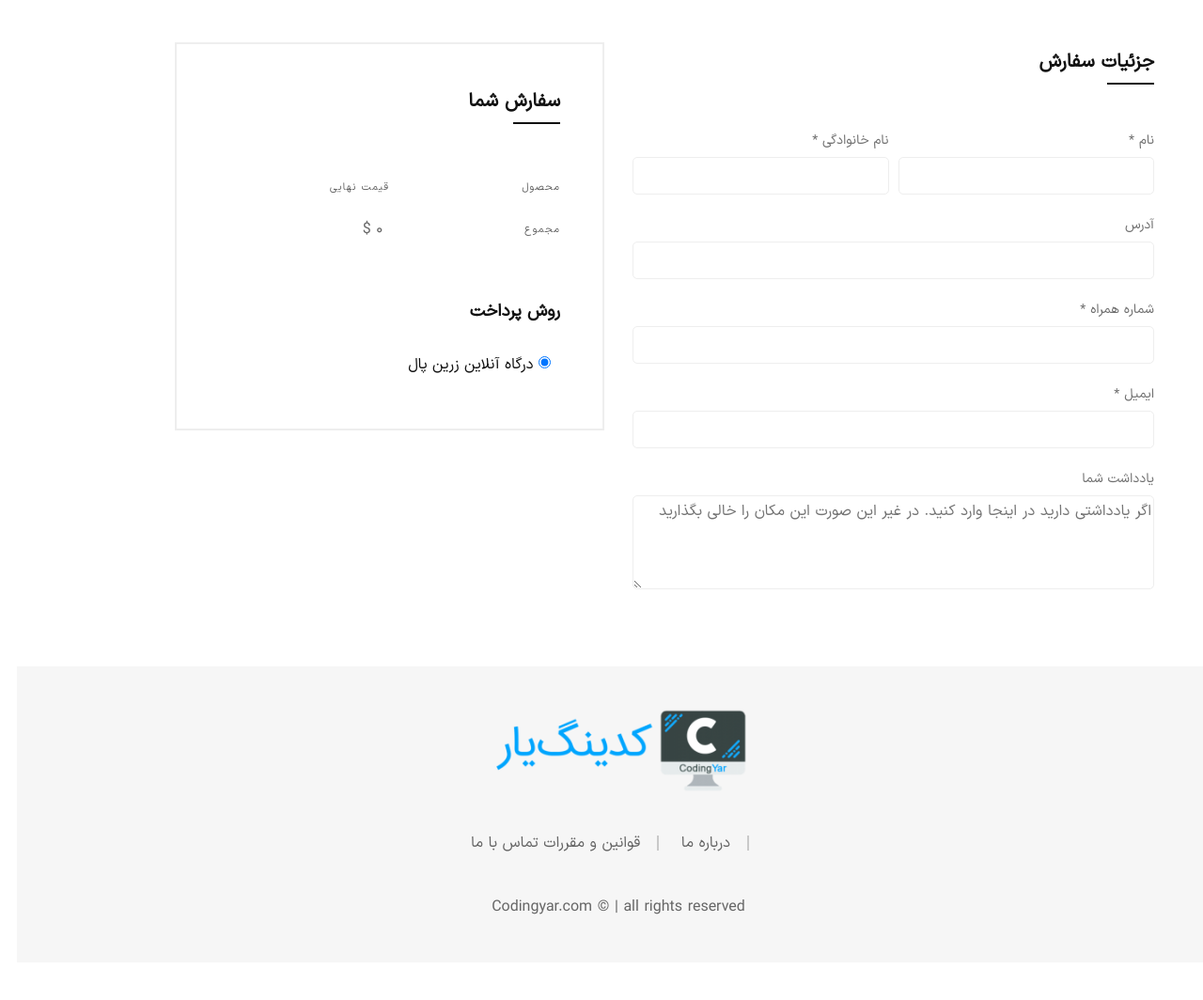
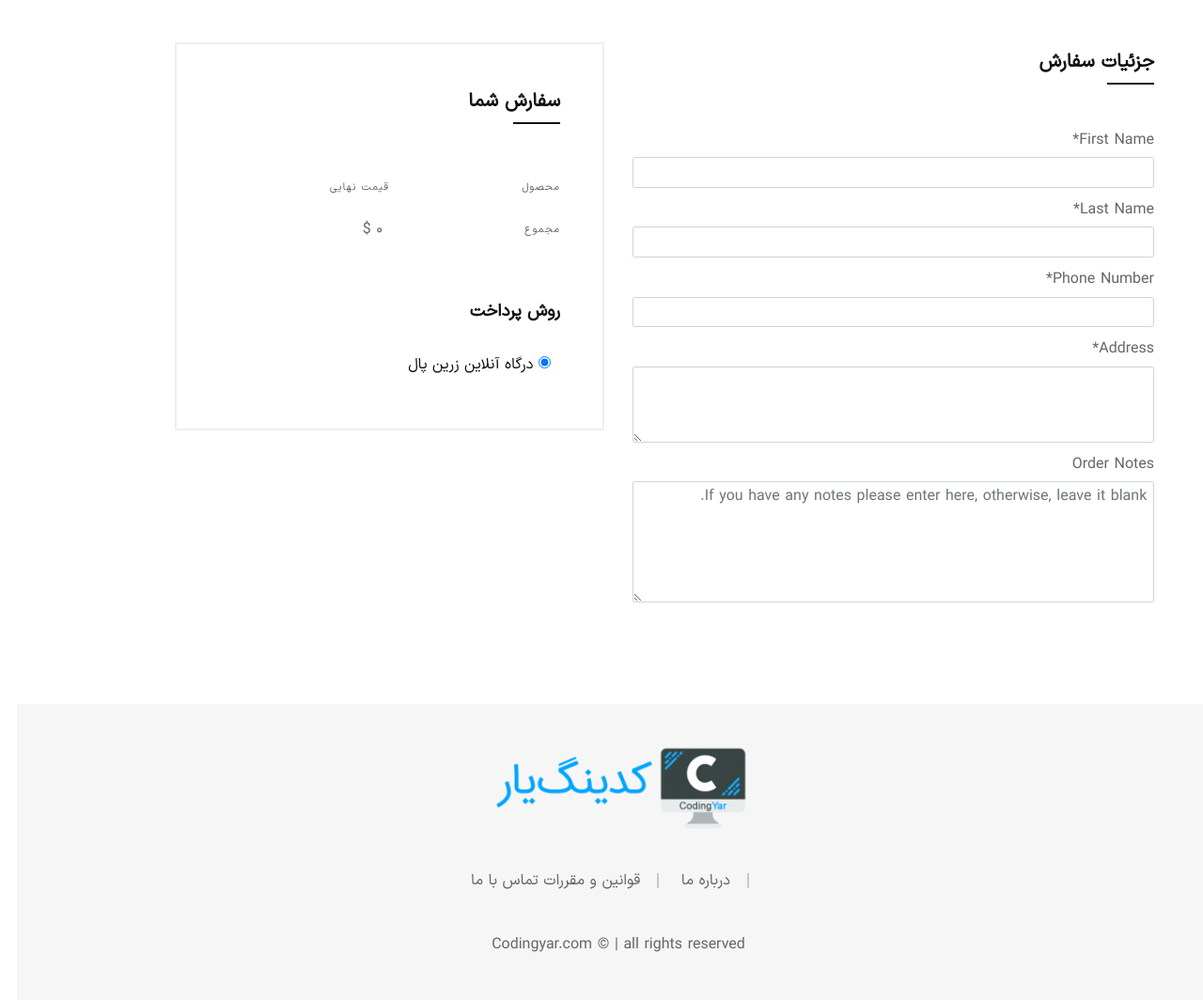
Before and after one commit to a1364t/onlineshop, a Django app: page /orders/create/ in a window 1280 px wide. Shown: the part 103-1167 px from the top of the page at 94% size. Before the commit the page ends 1076 px from the top, so only its background shows below. Run offline with Django 4.2, Linux system fonts and the light colour scheme; parts of the project's set-up code (start-up, migrations or seed data) failed here and were passed over; some libraries are stand-ins or nearby versions; some web fonts are replaced.

Commit message:
make form

```diff
--- /dev/null
+++ b/orders/forms.py
@@ -0,0 +1,17 @@
+from django import forms
+
+from .models import Order
+
+
+class OrderForm(forms.ModelForm):
+    class Meta:
+        model = Order
+        fields = ['first_name', 'last_name', 'phone_number', 'address', 'order_notes']
+        widgets = {
+            'address': forms.Textarea(attrs={'rows': 3}),
+            'order_notes': forms.Textarea(attrs={
+                'rows': 5,
+                'placeholder': 'If you have any notes please enter here, otherwise, leave it blank.'
+            }),
+
+        }
--- a/orders/models.py
+++ b/orders/models.py
@@ -1,20 +1,21 @@
 from django.db import models
 from django.conf import settings
+from django.utils.translation import gettext as _
 
 
 class Order(models.Model):
-    user = models.ForeignKey(settings.AUTH_USER_MODEL, on_delete=models.CASCADE)
-    is_paid = models.BooleanField(default=False)
+    user = models.ForeignKey(settings.AUTH_USER_MODEL, on_delete=models.CASCADE, verbose_name=_('User'))
+    is_paid = models.BooleanField(_('Is Paid?'), default=False)
 
-    first_name = models.CharField(max_length=100)
-    last_name = models.CharField(max_length=100)
-    phone_number = models.CharField(max_length=15)
-    address = models.CharField(max_length=700)
+    first_name = models.CharField(_('First Name'), max_length=100)
+    last_name = models.CharField(_('Last Name'), max_length=100)
+    phone_number = models.CharField(_('Phone Number'), max_length=15)
+    address = models.CharField(_('Address'), max_length=700)
 
-    order_notes = models.CharField(max_length=700, blank=True)
+    order_notes = models.CharField(_('Order Notes'), max_length=700, blank=True)
 
-    datetime_created = models.DateTimeField(auto_now_add=True)
-    datetime_modified = models.DateTimeField(auto_now=True)
+    datetime_created = models.DateTimeField(_('Created'), auto_now_add=True)
+    datetime_modified = models.DateTimeField(_('Modified'), auto_now=True)
 
     def __str__(self):
         return f'Order {self.id}'
--- a/orders/templates/orders/order_create.html
+++ b/orders/templates/orders/order_create.html
@@ -16,7 +16,7 @@
 {% block content %}
     <!-- Main Content Wrapper Start -->
     <div class="main-content-wrapper">
-        <div class="page-content-inner">
+        <div class="page-content-inner pb-5">
             <div class="container">
                 <div class="row pt--50 pt-md--40 pt-sm--20"></div>
                 <div class="row pb--80 pb-md--60 pb-sm--40">
@@ -26,42 +26,43 @@
                             <h2>جزئیات سفارش</h2>
                         </div>
                         <div class="checkout-form">
-                            <form action="#" class="form form--checkout">
-                                <div class="form-row mb--20">
-                                    <div class="form__group col-md-6 mb-sm--30">
-                                        <label for="billing_fname" class="form__label form__label--2">نام  <span class="required">*</span></label>
-                                        <input type="text" name="billing_fname" id="billing_fname" class="form__input form__input--2">
-                                    </div>
-                                    <div class="form__group col-md-6">
-                                        <label for="billing_lname" class="form__label form__label--2">نام خانوادگی  <span class="required">*</span></label>
-                                        <input type="text" name="billing_lname" id="billing_lname" class="form__input form__input--2">
-                                    </div>
-                                </div>
-                                <div class="form-row mb--20">
-                                    <div class="form__group col-12">
-                                        <label for="billing_company" class="form__label form__label--2">آدرس</label>
-                                        <input type="text" name="billing_company" id="billing_company" class="form__input form__input--2">
-                                    </div>
-                                </div>
-                                <div class="form-row mb--20">
-                                    <div class="form__group col-12">
-                                        <label for="billing_phone" class="form__label form__label--2">شماره همراه <span class="required">*</span></label>
-                                        <input type="text" name="billing_phone" id="billing_phone" class="form__input form__input--2">
-                                    </div>
-                                </div>
-                                <div class="form-row mb--20">
-                                    <div class="form__group col-12">
-                                        <label for="billing_email" class="form__label form__label--2">ایمیل  <span class="required">*</span></label>
-                                        <input type="email" name="billing_email" id="billing_email" class="form__input form__input--2">
-                                    </div>
-                                </div>
-                                <div class="form-row">
-                                    <div class="form__group col-12">
-                                        <label for="orderNotes" class="form__label form__label--2">یادداشت شما</label>
-                                        <textarea class="form__input form__input--2 form__input--textarea" id="orderNotes" name="orderNotes" placeholder="اگر یادداشتی دارید در اینجا وارد کنید. در غیر این صورت این مکان را خالی بگذارید"></textarea>
-                                    </div>
-                                </div>
-                            </form>
+                            {{ form|crispy }}
+<!--                            <form action="#" class="form form&#45;&#45;checkout">-->
+<!--                                <div class="form-row mb&#45;&#45;20">-->
+<!--                                    <div class="form__group col-md-6 mb-sm&#45;&#45;30">-->
+<!--                                        <label for="billing_fname" class="form__label form__label&#45;&#45;2">نام  <span class="required">*</span></label>-->
+<!--                                        <input type="text" name="billing_fname" id="billing_fname" class="form__input form__input&#45;&#45;2">-->
+<!--                                    </div>-->
+<!--                                    <div class="form__group col-md-6">-->
+<!--                                        <label for="billing_lname" class="form__label form__label&#45;&#45;2">نام خانوادگی  <span class="required">*</span></label>-->
+<!--                                        <input type="text" name="billing_lname" id="billing_lname" class="form__input form__input&#45;&#45;2">-->
+<!--                                    </div>-->
+<!--                                </div>-->
+<!--                                <div class="form-row mb&#45;&#45;20">-->
+<!--                                    <div class="form__group col-12">-->
+<!--                                        <label for="billing_company" class="form__label form__label&#45;&#45;2">آدرس</label>-->
+<!--                                        <input type="text" name="billing_company" id="billing_company" class="form__input form__input&#45;&#45;2">-->
+<!--                                    </div>-->
+<!--                                </div>-->
+<!--                                <div class="form-row mb&#45;&#45;20">-->
+<!--                                    <div class="form__group col-12">-->
+<!--                                        <label for="billing_phone" class="form__label form__label&#45;&#45;2">شماره همراه <span class="required">*</span></label>-->
+<!--                                        <input type="text" name="billing_phone" id="billing_phone" class="form__input form__input&#45;&#45;2">-->
+<!--                                    </div>-->
+<!--                                </div>-->
+<!--                                <div class="form-row mb&#45;&#45;20">-->
+<!--                                    <div class="form__group col-12">-->
+<!--                                        <label for="billing_email" class="form__label form__label&#45;&#45;2">ایمیل  <span class="required">*</span></label>-->
+<!--                                        <input type="email" name="billing_email" id="billing_email" class="form__input form__input&#45;&#45;2">-->
+<!--                                    </div>-->
+<!--                                </div>-->
+<!--                                <div class="form-row">-->
+<!--                                    <div class="form__group col-12">-->
+<!--                                        <label for="orderNotes" class="form__label form__label&#45;&#45;2">یادداشت شما</label>-->
+<!--                                        <textarea class="form__input form__input&#45;&#45;2 form__input&#45;&#45;textarea" id="orderNotes" name="orderNotes" placeholder="اگر یادداشتی دارید در اینجا وارد کنید. در غیر این صورت این مکان را خالی بگذارید"></textarea>-->
+<!--                                    </div>-->
+<!--                                </div>-->
+<!--                            </form>-->
                         </div>
                     </div>
                     <div class="col-xl-5 offset-xl-1 col-lg-6 mt-md--40">
--- a/orders/views.py
+++ b/orders/views.py
@@ -1,5 +1,9 @@
 from django.shortcuts import render
+
+from .forms import OrderForm
 
 
 def order_create_view(request):
-    return render(request, 'orders/order_create.html')
+    return render(request, 'orders/order_create.html', context={
+        'form': OrderForm(),
+    })
```
Also changed, not shown: orders/locale/fa/LC_MESSAGES/django.po (added), products/locale/fa/LC_MESSAGES/django.po, 1 other file.
